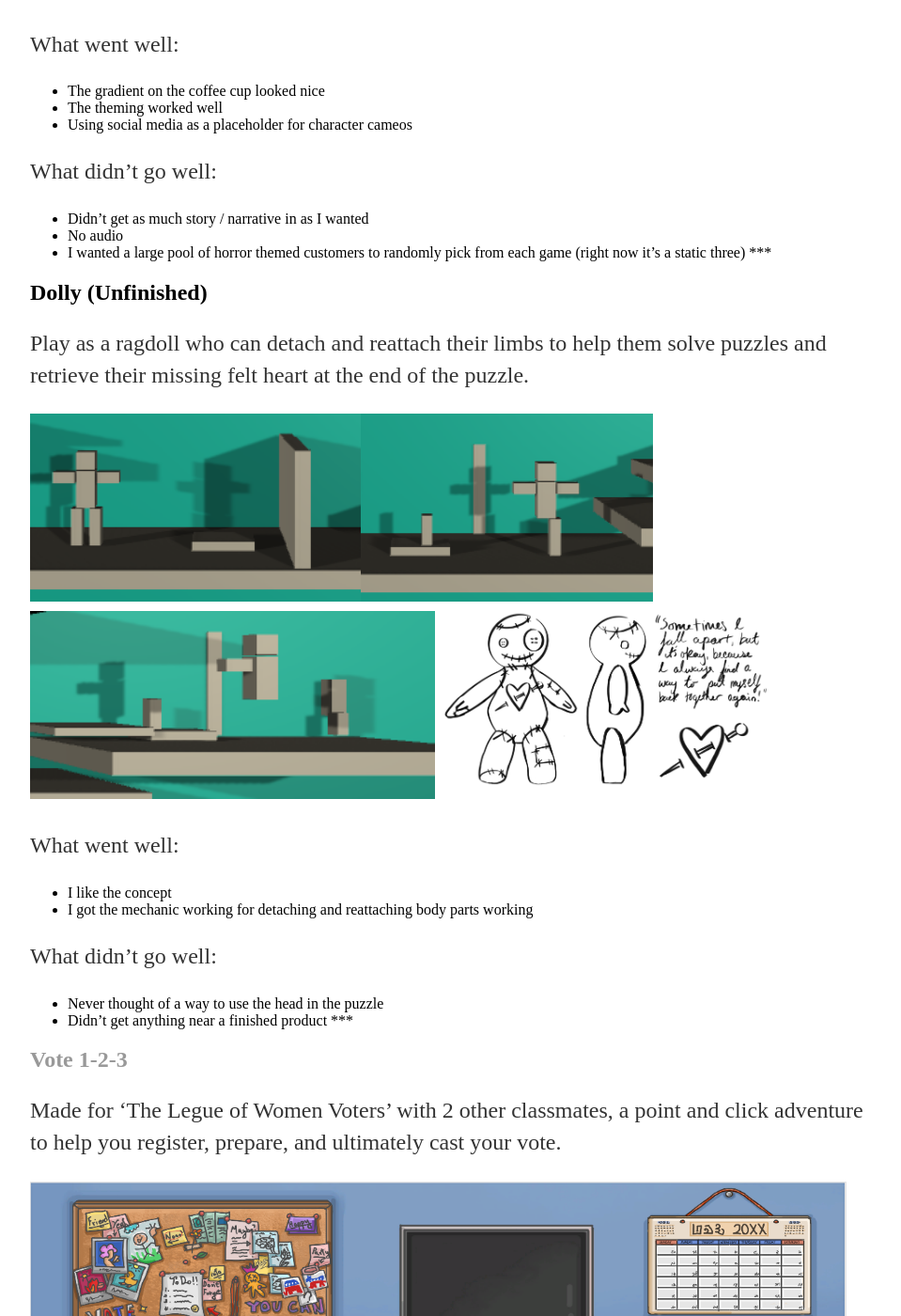
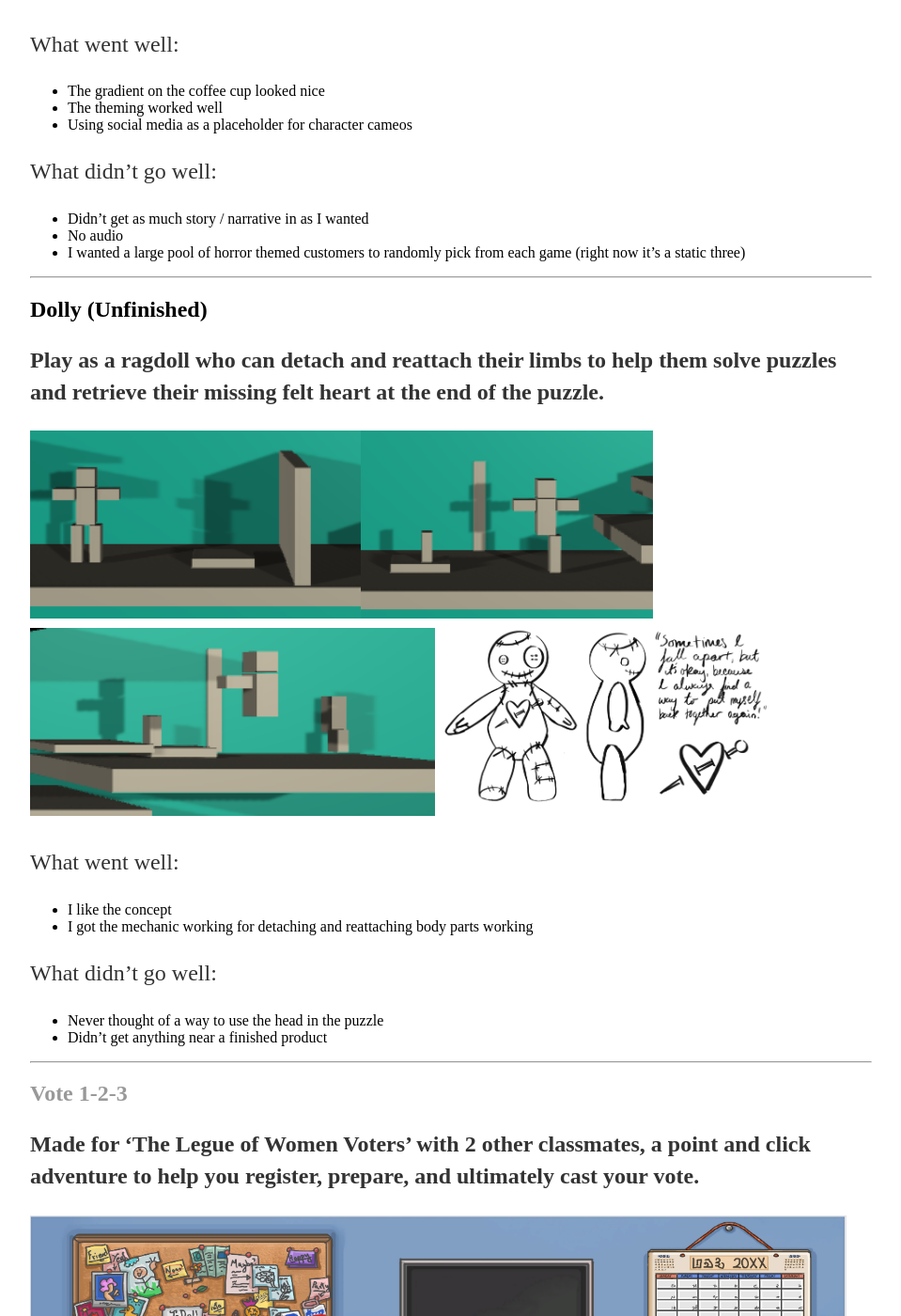
Before and after one commit to garcia50gabriela/garcia50gabriela.github.io, a Jekyll site: the page built from _posts/2021-02-08-Past-Work-Reflection.md, in a window 1280 px wide and 1400 px high, scrolled down 1485 px. Shown: the whole window at 94% size, without its empty margins (160-1119 px from the left). Built offline with Jekyll 4.4.1, drawn with Linux system fonts in a browser that asks for light colours; some of the changed text lies outside the part shown.

```diff
--- a/_posts/2021-02-08-Past-Work-Reflection.md
+++ b/_posts/2021-02-08-Past-Work-Reflection.md
@@ -11,7 +11,7 @@ As I think about ideas to pursue for my thesis, I'd like to reflect on some of t
 ***
 
 ## [Basic Witch](https://gvbrlv.itch.io/basic-witch)
-Make aesthetically pleasing coffee drinks for your spooky customers as a witch barista while preparing for a Halloween party at the shop.
+**Make aesthetically pleasing coffee drinks for your spooky customers as a witch barista while preparing for a Halloween party at the shop.**
 
 <img src="https://garcia50gabriela.github.io/images/game2.PNG" height="400"/>
 <img src="https://garcia50gabriela.github.io/images/game3.PNG" height="400"/>
@@ -25,10 +25,11 @@ What didn't go well:
 - Didn't get as much story / narrative in as I wanted
 - No audio
 - I wanted a large pool of horror themed customers to randomly pick from each game (right now it's a static three)
+
 ***
 
 ## Dolly (Unfinished)
-Play as a ragdoll who can detach and reattach their limbs to help them solve puzzles and retrieve their missing felt heart at the end of the puzzle.
+**Play as a ragdoll who can detach and reattach their limbs to help them solve puzzles and retrieve their missing felt heart at the end of the puzzle.**
 
 <img src="https://garcia50gabriela.github.io/images/game9.PNG" height="200"/><img src="https://garcia50gabriela.github.io/images/game10.PNG" height="200"/>
 <img src="https://garcia50gabriela.github.io/images/game11.PNG" height="200"/><img src="https://garcia50gabriela.github.io/images/game12.png" height="200"/>
@@ -40,10 +41,11 @@ What went well:
 What didn't go well:
 - Never thought of a way to use the head in the puzzle
 - Didn't get anything near a finished product
+
 ***
 
 ## [Vote 1-2-3](https://gvbrlv.itch.io/vote-1-2-3)
-Made for 'The Legue of Women Voters' with 2 other classmates, a point and click adventure to help you register, prepare, and ultimately cast your vote.
+**Made for 'The Legue of Women Voters' with 2 other classmates, a point and click adventure to help you register, prepare, and ultimately cast your vote.**
 
 <img src="https://garcia50gabriela.github.io/images/game1.PNG" height="400"/>
 
@@ -56,8 +58,8 @@ What didn't go well:
 
 ***
 
-## [Cove](garcia50gabriela.github.io/Cove)
-Crash ships into surrounding rocks with your alluring mermaid aura, and then collect the bones and treasures left behind. Earn bonus points for crashing the ships into the rocks near your mermaid sisters so they can also enjoy in the wreckage.
+## [Cove](https://garcia50gabriela.github.io/Cove/)
+**Crash ships into surrounding rocks with your alluring mermaid aura, and then collect the bones and treasures left behind. Earn bonus points for crashing the ships into the rocks near your mermaid sisters so they can also enjoy in the wreckage.**
 
 <img src="https://garcia50gabriela.github.io/images/game4.PNG" height="400"/>
 <img src="https://garcia50gabriela.github.io/images/game5.PNG" height="400"/>
@@ -69,10 +71,11 @@ What went well:
 What didn't go well:
 - The layout of the scene causes the ships to take a long time to make it around the lighthouse / into the scene
 - After a while, the game starts slowing down (I think this is because I don't delete treasure pieces after collecting them)
+
 ***
 
 ## [Sightseeing](https://garcia50gabriela.github.io/Medusa/)
-Go on a leisurely walk as Medusa, use your stone powers to make enemies additional platforms, and use your mirror like invertion powers to find alternate routes.
+**Go on a leisurely walk as Medusa, use your stone powers to make enemies additional platforms, and use your mirror like invertion powers to find alternate routes.**
 
 <img src="https://garcia50gabriela.github.io/images/game6.PNG" height="400"/>
 <img src="https://garcia50gabriela.github.io/images/game7.PNG" height="400"/>
@@ -84,10 +87,11 @@ What went well:
 What didn't go well:
 - Didn't get the narrative that I wanted in
 - Kind of buggy sometimes
+
 ***
 
-## [Popcorn](garcia50gabriela.github.io/POPCORN/)
-Make the perfect batch of microwave popcorn by carefully spacing out the pop of each kernal in the given time.
+## [Popcorn](https://garcia50gabriela.github.io/POPCORN/)
+**Make the perfect batch of microwave popcorn by carefully spacing out the pop of each kernal in the given time.**
 
 <img src="https://garcia50gabriela.github.io/images/game8.PNG" height="400"/>
 
```
